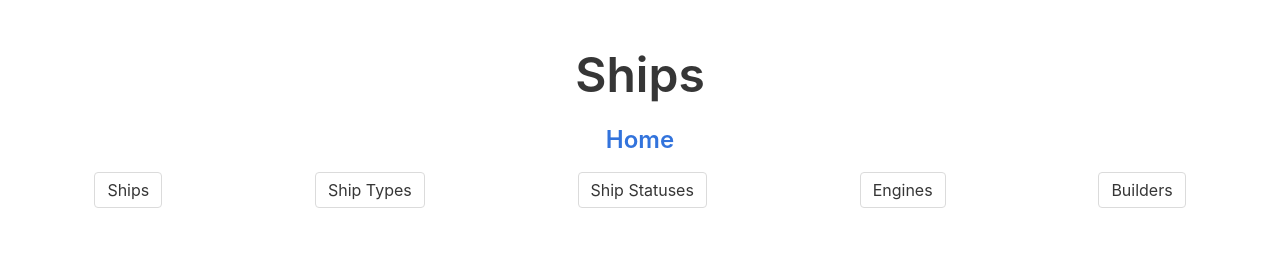
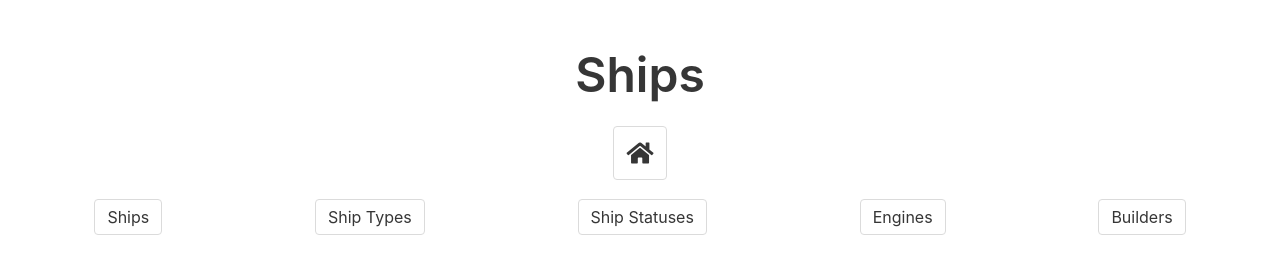
Before and after one commit to StahlFerro/Erlenmeyer, a Flask app: page /index/ship in a window 1280 px wide. Shown: the top 256 px of the page. Run offline with Flask 2, Linux system fonts and the light colour scheme; data that the repository does not hold is empty; parts of the project's set-up code (start-up, migrations or seed data) failed here and were passed over; some libraries are stand-ins or nearby versions.

Commit message:
Home button redesign on registry page

```diff
--- a/server/templates/registry.html
+++ b/server/templates/registry.html
@@ -6,7 +6,13 @@
         {% if model_name == 'users' %}
             <h4 class="is-size-4 has-text-centered"><a href="{{ url_for('user_profile') }}">Back to Profile</a></h4>
         {% else %}
-            <h4 class="is-size-4 has-text-centered"><a href="{{ url_for('index') }}">Home</a></h4>
+            <h4 class="is-size-4 has-text-centered">
+                <a href="{{ url_for('index') }}" class="button is-large">
+                    <span class="icon is-large is-danger">
+                        <i class="fas fa-home"></i>
+                    </span>
+                </a>
+            </h4>
         {% endif %}
         {% if model_name != 'users' %}
         <nav class="level is-mobile">
```
